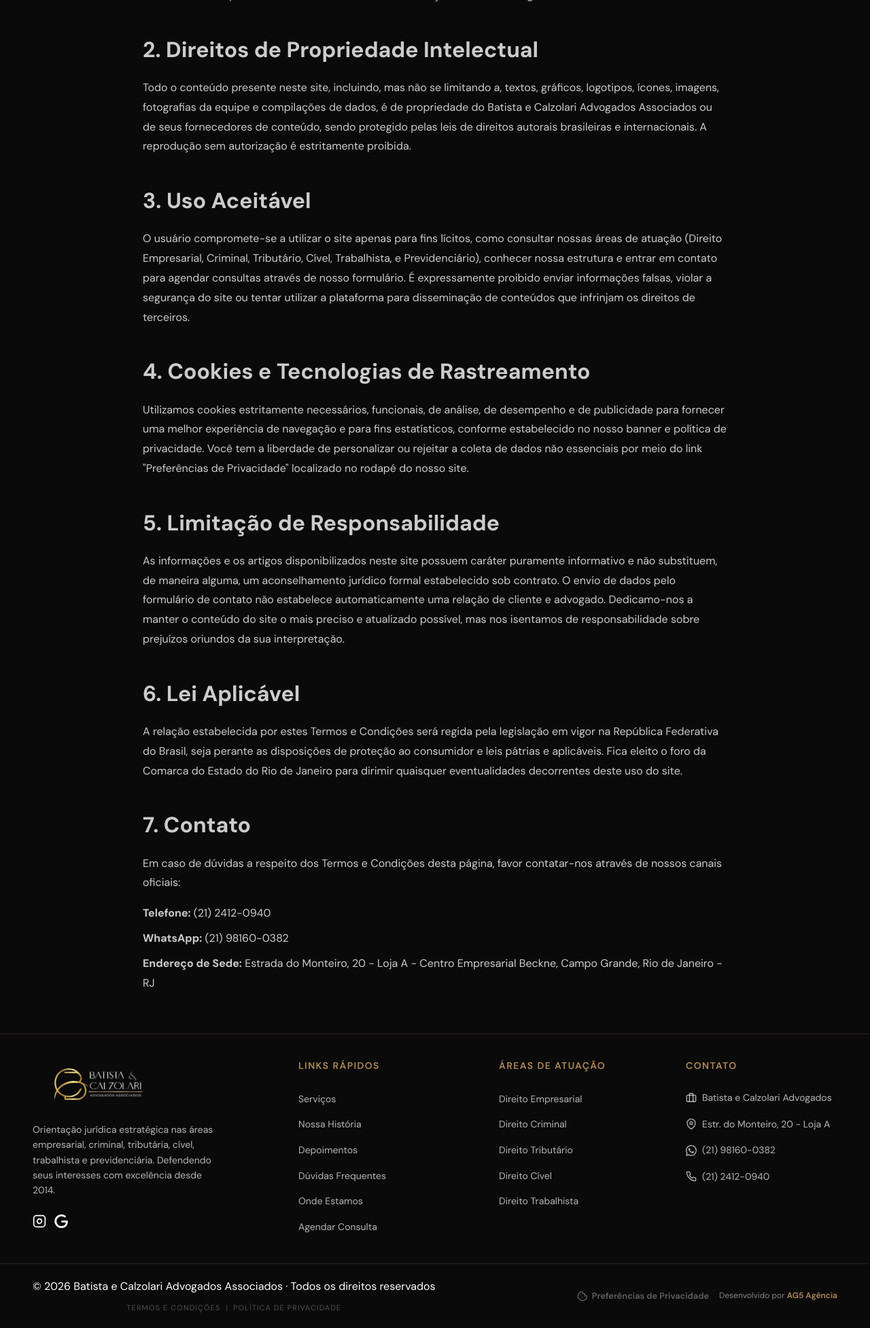
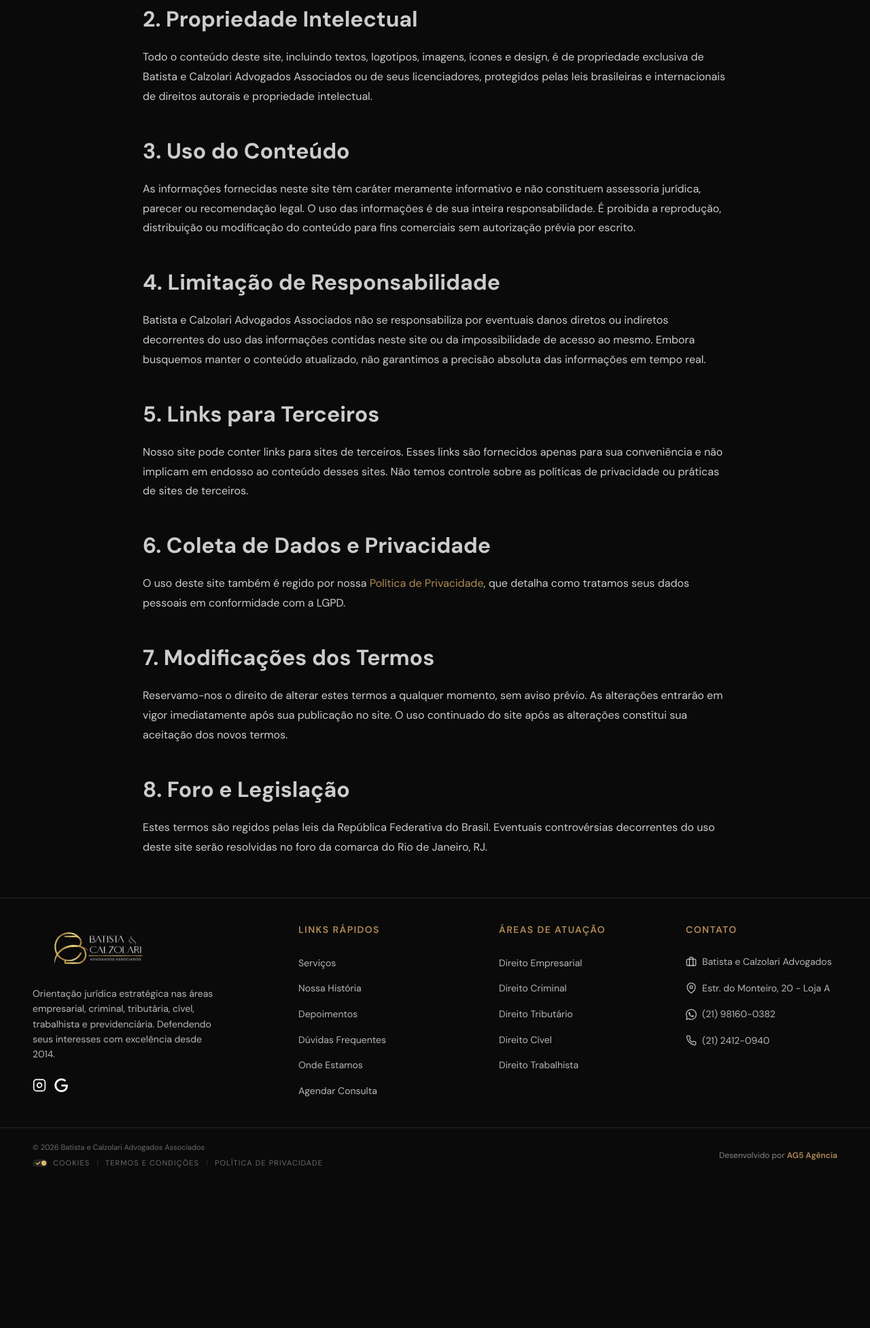
Before and after one commit to ag5agenciaa2-maker/lp-batista-e-calzolari, a plain HTML site: page termos-e-condicoes.html in a window 1280 px wide. Shown: the part 445-2398 px from the top of the page at 68% size. After the commit the page ends 2185 px from the top, so only its background shows below. Drawn offline with Linux system fonts and the light colour scheme.

Commit message:
fix: alteracoes

```diff
--- a/style.css
+++ b/style.css
@@ -1968,6 +1968,12 @@ footer > div:nth-of-type(1) > div {
 .footer-credits-right {
     font-size: var(--text-xs);
     color: rgba(255, 255, 255, 0.5);
+}
+
+.footer-copyright {
+    font-size: 11px;
+    margin: 0;
+    color: rgba(255, 255, 255, 0.4);
 }
 
 .footer-legal-links {
--- a/termos-e-condicoes.html
+++ b/termos-e-condicoes.html
@@ -3,8 +3,15 @@
 <head>
     <meta charset="UTF-8">
     <meta name="viewport" content="width=device-width, initial-scale=1.0">
-    <title>Termos e Condições - Batista e Calzolari Advogados Associados</title>
-    <meta name="description" content="Termos e condições de uso do site Batista e Calzolari Advogados Associados.">
+    <title>Termos e Condições | Advocacia Empresarial em Campo Grande | Batista e Calzolari Advogados</title>
+    <meta name="description" content="Termos e Condições de uso do site Batista e Calzolari Advogados Associados.">
+    <link rel="canonical" href="https://www.batistaecalzolari.ag5agencia.site/termos-e-condicoes.html">
+    <!-- Open Graph / Facebook -->
+    <meta property="og:type" content="website">
+    <meta property="og:url" content="https://www.batistaecalzolari.ag5agencia.site/termos-e-condicoes.html">
+    <meta property="og:title" content="Termos e Condições | Advocacia Empresarial em Campo Grande | Batista e Calzolari Advogados">
+    <meta property="og:description" content="Termos e Condições de uso do site Batista e Calzolari Advogados.">
+    <meta property="og:image" content="https://www.batistaecalzolari.ag5agencia.site/assets/images/logo-sem-fundo-batistaecalzolari-advocacia-direito+empresarial-direito+trabalhista-em-campo+grande-rio+de+janeiro-rj.webp">
     <link rel="icon" type="image/x-icon" href="assets/images/favicon-batistaecalzolari-advocacia-direito+empresarial-direito+trabalhista-em-campo+grande-rio+de+janeiro-rj.ico">
     <link rel="preconnect" href="https://fonts.googleapis.com">
     <link rel="preconnect" href="https://fonts.gstatic.com" crossorigin>
@@ -34,47 +41,47 @@
     </nav>
 
     <main style="max-width: 900px; margin: 120px auto 60px; padding: 0 20px;">
-        <h1 style="font-family: var(--font-heading); font-size: clamp(2.5rem, 5vw, 3.5rem); margin-bottom: 24px; color: var(--color-primary-dark);">Termos e Condições de Uso</h1>
-        <p style="margin-bottom: 40px;"><em>Última atualização: 18 de Março de 2026</em></p>
+        <h1 style="font-family: var(--font-heading); font-size: clamp(2.5rem, 5vw, 3.5rem); margin-bottom: 24px; color: var(--color-primary-dark);">Termos e Condições</h1>
+        <p style="margin-bottom: 24px;"><em>Última atualização: 18 de Março de 2026</em></p>
 
         <section style="margin-bottom: 40px;">
             <h2 style="font-family: var(--font-heading); font-size: 2rem; margin-bottom: 16px; color: var(--color-primary);">1. Aceitação dos Termos</h2>
-            <p style="margin-bottom: 16px; line-height: 1.8;">Ao acessar e utilizar o site do escritório Batista e Calzolari Advogados Associados, você concorda em cumprir e sujeitar-se a estes Termos e Condições de Uso. Caso não concorde com alguma parte destes termos, recomendamos que não utilize nosso site ou nossos serviços de contato e agendamento online.</p>
+            <p style="margin-bottom: 16px; line-height: 1.8;">Ao acessar e utilizar este site, você concorda em cumprir e estar vinculado aos seguintes termos e condições de uso. Se você não concordar com qualquer parte destes termos, não deverá utilizar nosso site.</p>
         </section>
 
         <section style="margin-bottom: 40px;">
-            <h2 style="font-family: var(--font-heading); font-size: 2rem; margin-bottom: 16px; color: var(--color-primary);">2. Direitos de Propriedade Intelectual</h2>
-            <p style="margin-bottom: 16px; line-height: 1.8;">Todo o conteúdo presente neste site, incluindo, mas não se limitando a, textos, gráficos, logotipos, ícones, imagens, fotografias da equipe e compilações de dados, é de propriedade do Batista e Calzolari Advogados Associados ou de seus fornecedores de conteúdo, sendo protegido pelas leis de direitos autorais brasileiras e internacionais. A reprodução sem autorização é estritamente proibida.</p>
+            <h2 style="font-family: var(--font-heading); font-size: 2rem; margin-bottom: 16px; color: var(--color-primary);">2. Propriedade Intelectual</h2>
+            <p style="margin-bottom: 16px; line-height: 1.8;">Todo o conteúdo deste site, incluindo textos, logotipos, imagens, ícones e design, é de propriedade exclusiva de Batista e Calzolari Advogados Associados ou de seus licenciadores, protegidos pelas leis brasileiras e internacionais de direitos autorais e propriedade intelectual.</p>
         </section>
 
         <section style="margin-bottom: 40px;">
-            <h2 style="font-family: var(--font-heading); font-size: 2rem; margin-bottom: 16px; color: var(--color-primary);">3. Uso Aceitável</h2>
-            <p style="margin-bottom: 16px; line-height: 1.8;">O usuário compromete-se a utilizar o site apenas para fins lícitos, como consultar nossas áreas de atuação (Direito Empresarial, Criminal, Tributário, Cível, Trabalhista, e Previdenciário), conhecer nossa estrutura e entrar em contato para agendar consultas através de nosso formulário. É expressamente proibido enviar informações falsas, violar a segurança do site ou tentar utilizar a plataforma para disseminação de conteúdos que infrinjam os direitos de terceiros.</p>
+            <h2 style="font-family: var(--font-heading); font-size: 2rem; margin-bottom: 16px; color: var(--color-primary);">3. Uso do Conteúdo</h2>
+            <p style="margin-bottom: 16px; line-height: 1.8;">As informações fornecidas neste site têm caráter meramente informativo e não constituem assessoria jurídica, parecer ou recomendação legal. O uso das informações é de sua inteira responsabilidade. É proibida a reprodução, distribuição ou modificação do conteúdo para fins comerciais sem autorização prévia por escrito.</p>
         </section>
 
         <section style="margin-bottom: 40px;">
-            <h2 style="font-family: var(--font-heading); font-size: 2rem; margin-bottom: 16px; color: var(--color-primary);">4. Cookies e Tecnologias de Rastreamento</h2>
-            <p style="margin-bottom: 16px; line-height: 1.8;">Utilizamos cookies estritamente necessários, funcionais, de análise, de desempenho e de publicidade para fornecer uma melhor experiência de navegação e para fins estatísticos, conforme estabelecido no nosso banner e política de privacidade. Você tem a liberdade de personalizar ou rejeitar a coleta de dados não essenciais por meio do link "Preferências de Privacidade" localizado no rodapé do nosso site.</p>
+            <h2 style="font-family: var(--font-heading); font-size: 2rem; margin-bottom: 16px; color: var(--color-primary);">4. Limitação de Responsabilidade</h2>
+            <p style="margin-bottom: 16px; line-height: 1.8;">Batista e Calzolari Advogados Associados não se responsabiliza por eventuais danos diretos ou indiretos decorrentes do uso das informações contidas neste site ou da impossibilidade de acesso ao mesmo. Embora busquemos manter o conteúdo atualizado, não garantimos a precisão absoluta das informações em tempo real.</p>
         </section>
 
         <section style="margin-bottom: 40px;">
-            <h2 style="font-family: var(--font-heading); font-size: 2rem; margin-bottom: 16px; color: var(--color-primary);">5. Limitação de Responsabilidade</h2>
-            <p style="margin-bottom: 16px; line-height: 1.8;">As informações e os artigos disponibilizados neste site possuem caráter puramente informativo e não substituem, de maneira alguma, um aconselhamento jurídico formal estabelecido sob contrato. O envio de dados pelo formulário de contato não estabelece automaticamente uma relação de cliente e advogado. Dedicamo-nos a manter o conteúdo do site o mais preciso e atualizado possível, mas nos isentamos de responsabilidade sobre prejuízos oriundos da sua interpretação.</p>
+            <h2 style="font-family: var(--font-heading); font-size: 2rem; margin-bottom: 16px; color: var(--color-primary);">5. Links para Terceiros</h2>
+            <p style="margin-bottom: 16px; line-height: 1.8;">Nosso site pode conter links para sites de terceiros. Esses links são fornecidos apenas para sua conveniência e não implicam em endosso ao conteúdo desses sites. Não temos controle sobre as políticas de privacidade ou práticas de sites de terceiros.</p>
         </section>
 
         <section style="margin-bottom: 40px;">
-            <h2 style="font-family: var(--font-heading); font-size: 2rem; margin-bottom: 16px; color: var(--color-primary);">6. Lei Aplicável</h2>
-            <p style="margin-bottom: 16px; line-height: 1.8;">A relação estabelecida por estes Termos e Condições será regida pela legislação em vigor na República Federativa do Brasil, seja perante as disposições de proteção ao consumidor e leis pátrias e aplicáveis. Fica eleito o foro da Comarca do Estado do Rio de Janeiro para dirimir quaisquer eventualidades decorrentes deste uso do site.</p>
+            <h2 style="font-family: var(--font-heading); font-size: 2rem; margin-bottom: 16px; color: var(--color-primary);">6. Coleta de Dados e Privacidade</h2>
+            <p style="margin-bottom: 16px; line-height: 1.8;">O uso deste site também é regido por nossa <a href="politica-de-privacidade.html" style="color: var(--color-gold);">Política de Privacidade</a>, que detalha como tratamos seus dados pessoais em conformidade com a LGPD.</p>
         </section>
 
         <section style="margin-bottom: 40px;">
-            <h2 style="font-family: var(--font-heading); font-size: 2rem; margin-bottom: 16px; color: var(--color-primary);">7. Contato</h2>
-            <p style="margin-bottom: 16px; line-height: 1.8;">Em caso de dúvidas a respeito dos Termos e Condições desta página, favor contatar-nos através de nossos canais oficiais:</p>
-            <ul style="list-style: none; padding-left: 0; margin-bottom: 16px; line-height: 1.8;">
-                <li style="margin-bottom: 8px;"><strong>Telefone:</strong> (21) 2412-0940</li>
-                <li style="margin-bottom: 8px;"><strong>WhatsApp:</strong> (21) 98160-0382</li>
-                <li style="margin-bottom: 8px;"><strong>Endereço de Sede:</strong> Estrada do Monteiro, 20 - Loja A - Centro Empresarial Beckne, Campo Grande, Rio de Janeiro - RJ</li>
-            </ul>
+            <h2 style="font-family: var(--font-heading); font-size: 2rem; margin-bottom: 16px; color: var(--color-primary);">7. Modificações dos Termos</h2>
+            <p style="margin-bottom: 16px; line-height: 1.8;">Reservamo-nos o direito de alterar estes termos a qualquer momento, sem aviso prévio. As alterações entrarão em vigor imediatamente após sua publicação no site. O uso continuado do site após as alterações constitui sua aceitação dos novos termos.</p>
+        </section>
+
+        <section style="margin-bottom: 40px;">
+            <h2 style="font-family: var(--font-heading); font-size: 2rem; margin-bottom: 16px; color: var(--color-primary);">8. Foro e Legislação</h2>
+            <p style="margin-bottom: 16px; line-height: 1.8;">Estes termos são regidos pelas leis da República Federativa do Brasil. Eventuais controvérsias decorrentes do uso deste site serão resolvidas no foro da comarca do Rio de Janeiro, RJ.</p>
         </section>
     </main>
 
@@ -172,25 +179,26 @@
         <div class="footer-bottom">
             <div class="footer-container">
                 <div class="footer-credits-left">
-                    <p style="margin: 0;">© 2026 Batista e Calzolari Advogados Associados · Todos os direitos reservados</p>
-                    <div class="footer-legal-links" style="margin-top: 6px; font-size: 11px; opacity: 0.7;">
-                        <a href="termos-e-condicoes.html" style="text-decoration: none; color: inherit;">Termos e Condições</a>
-                        <span style="margin: 0 8px;">|</span>
-                        <a href="politica-de-privacidade.html" style="text-decoration: none; color: inherit;">Política de Privacidade</a>
+                    <p class="footer-copyright">
+                        © 2026 Batista e Calzolari Advogados Associados
+                    </p>
+                    <div class="footer-legal-links">
+                        <a href="#" id="ck-prefs-link" class="footer-cookie-link">
+                            <svg class="cookie-toggle-icon" width="22" height="11" viewBox="0 0 24 12" fill="none" xmlns="http://www.w3.org/2000/svg">
+                                <rect width="24" height="12" rx="6" fill="rgba(255,255,255,0.1)"/>
+                                <circle cx="18" cy="6" r="4" fill="#D9B76A"/>
+                                <path d="M6 6L8 8L12 4" stroke="#D9B76A" stroke-width="1.5" stroke-linecap="round" stroke-linejoin="round"/>
+                            </svg>
+                            Cookies
+                        </a>
+                        <span class="footer-sep">|</span>
+                        <a href="termos-e-condicoes.html">Termos e Condições</a>
+                        <span class="footer-sep">|</span>
+                        <a href="politica-de-privacidade.html">Política de Privacidade</a>
                     </div>
                 </div>
-                <p class="footer-credits-right" style="display: flex; gap: 15px; align-items: center; flex-wrap: wrap; justify-content: flex-end; margin: 0;">
-                    <a href="#" id="ck-prefs-link" style="text-decoration:none; color:inherit; display:inline-flex; align-items:center; gap:6px; font-size:0.8rem; opacity:0.7;">
-                        <svg width="16" height="16" viewBox="0 0 24 24" fill="none" stroke="currentColor" stroke-width="2" stroke-linecap="round" stroke-linejoin="round">
-                            <path d="M12 2a10 10 0 1 0 10 10 4 4 0 0 1-5-5 4 4 0 0 1-5-5"></path>
-                            <path d="M8.5 8.5v.01"></path>
-                            <path d="M16 12.5v.01"></path>
-                            <path d="M12 16v.01"></path>
-                            <path d="M11 12.5v.01"></path>
-                        </svg>
-                        Preferências de Privacidade
-                    </a>
-                    <span>Desenvolvido por <a href="https://www.ag5agencia.com.br" target="_blank" style="text-decoration: none; color: var(--color-gold);">AG5 Agência</a></span>
+                <p class="footer-credits-right">
+                    Desenvolvido por <a href="https://www.ag5agencia.com.br" target="_blank" rel="noopener noreferrer">AG5 Agência</a>
                 </p>
             </div>
         </div>
```
Also changed, not shown: index.html (+34 -34 lines), politica-de-privacidade.html (+26 -18 lines), assets/images/secao-institucional-batistaecalzolari-advocacia-direito+empresarial-direito+trabalhista-em-campo+grande-rio+de+janeiro-rj.webp (renamed from assets/images/seção-institucional-batistaecalzolari-advocacia-direito+empresarial-direito+trabalhista-em-campo+grande-rio+de+janeiro-rj.webp), assets/images/solucao-batistaecalzolari-advocacia-direito+empresarial-direito+trabalhista-em-campo+grande-rio+de+janeiro-rj.webp (renamed from assets/images/solução-batistaecalzolari-advocacia-direito+empresarial-direito+trabalhista-em-campo+grande-rio+de+janeiro-rj.webp).
